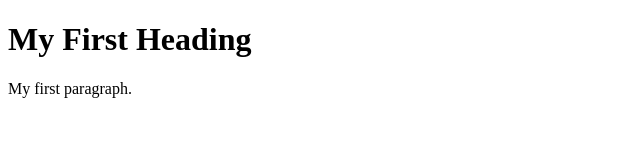
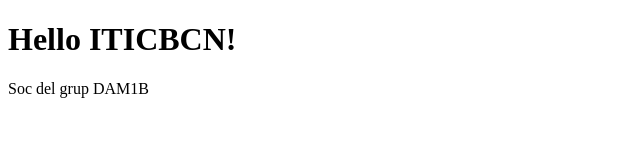
Before and after one commit to 2526aldairvaldivia-oss/LMGSI_P1, a plain HTML site: page Downloads/index.html in a window 1280 px wide. Shown: the whole page, without its empty margins (0-640 px from the left). Drawn offline with Linux system fonts and the light colour scheme.

Commit message:
Actividad 1

```diff
--- a/Downloads/index.html
+++ b/Downloads/index.html
@@ -2,9 +2,9 @@
 <html>
 <body>
 
-<h1>My First Heading</h1>
+<h1>Hello ITICBCN!</h1>
 
-<p>My first paragraph.</p>
+<p>Soc del grup DAM1B</p>
 
 </body>
 </html>
```
